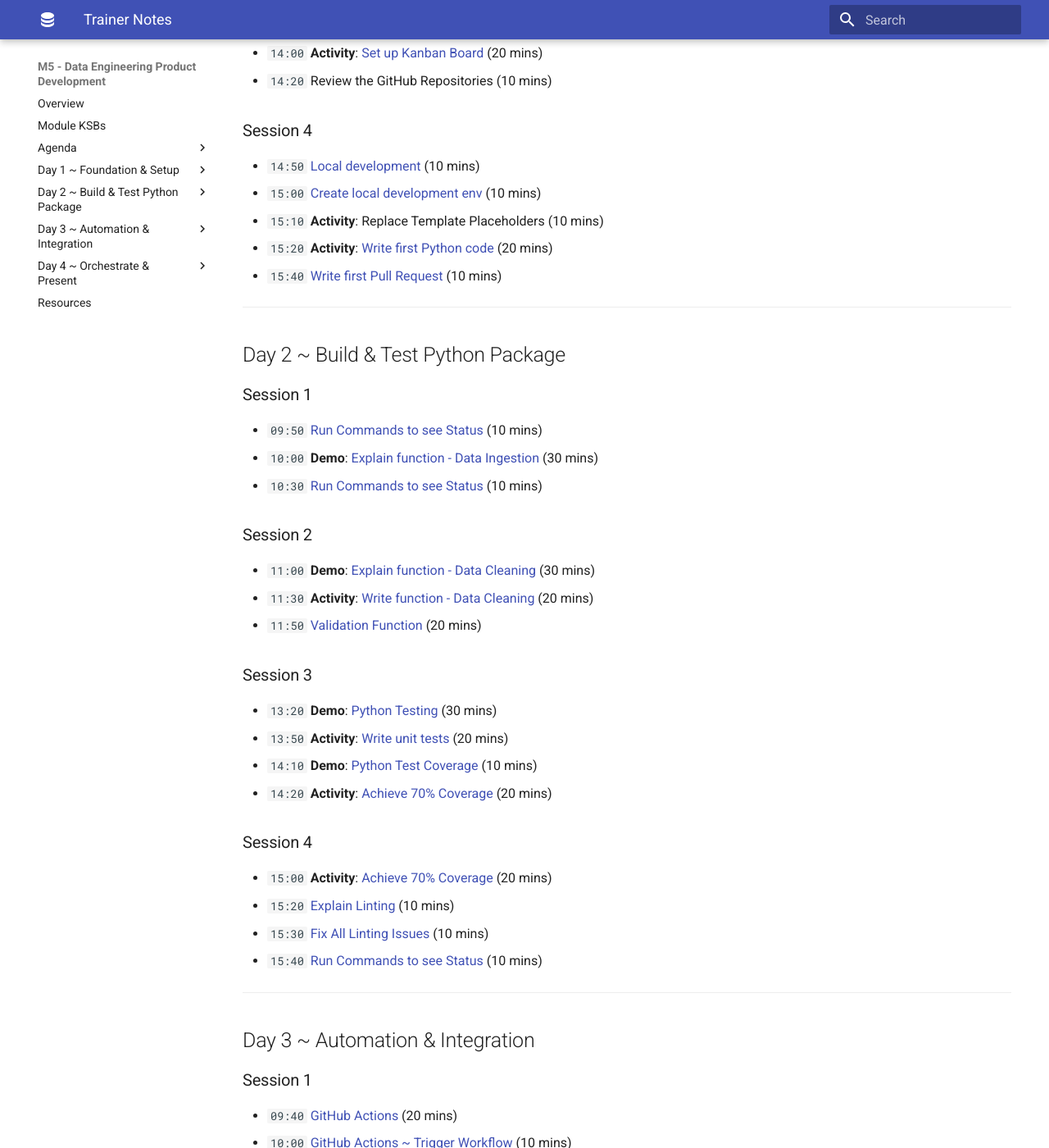
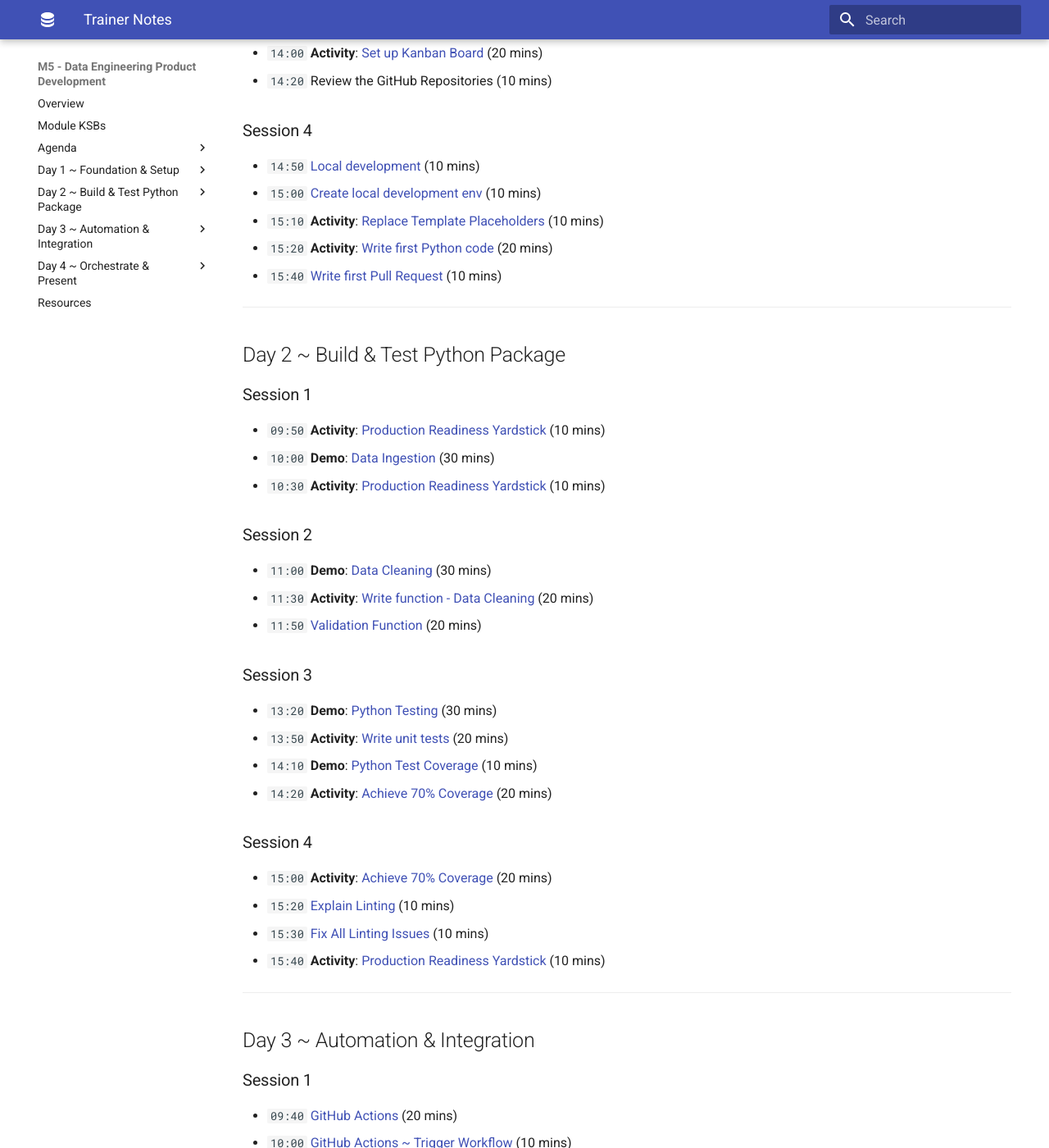
Before and after one commit to qaalabs/DE5M5, an MkDocs documentation site: the page built from docs/trainer.md, in a window 1280 px wide and 1400 px high, scrolled down 801 px. Shown: the whole window at 82% size. Built offline with MkDocs 1.6.1 and Material for MkDocs 9.7.7, drawn with Linux system fonts in a browser that asks for light colours.

Commit message:
Auto commit by uthisha

```diff
--- a/docs/trainer.md
+++ b/docs/trainer.md
@@ -30,7 +30,7 @@
 
 - `14:50` [Local development](day1/clone-repo.md) (10 mins)
 - `15:00` [Create local development env](day1/dev-environment.md) (10 mins)
-- `15:10` **Activity**: Replace Template Placeholders (10 mins)
+- `15:10` **Activity**: [Replace Template Placeholders](day1/placeholders.md) (10 mins)
 - `15:20` **Activity**: [Write first Python code](day1/write-code.md) (20 mins)
 - `15:40` [Write first Pull Request](day1/dev-commit.md) (10 mins)
 
@@ -40,13 +40,13 @@
 
 ### Session 1
 
-- `09:50` [Run Commands to see Status](labs/yardstick.md) (10 mins)
-- `10:00` **Demo**: [Explain function - Data Ingestion](day2/ingestion.md) (30 mins)
-- `10:30` [Run Commands to see Status](labs/yardstick.md) (10 mins)
+- `09:50` **Activity**: [Production Readiness Yardstick](labs/yardstick.md) (10 mins)
+- `10:00` **Demo**: [Data Ingestion](day2/ingestion.md) (30 mins)
+- `10:30` **Activity**: [Production Readiness Yardstick](labs/yardstick.md) (10 mins)
 
 ### Session 2
 
-- `11:00` **Demo**: [Explain function - Data Cleaning](day2/cleaning.md) (30 mins)
+- `11:00` **Demo**: [Data Cleaning](day2/cleaning.md) (30 mins)
 - `11:30` **Activity**: [Write function - Data Cleaning](day2/cleaning-enhancements.md) (20 mins)
 - `11:50` [Validation Function](day2/validation.md) (20 mins)
 
@@ -62,7 +62,7 @@
 - `15:00` **Activity**: [Achieve 70% Coverage](day2/coverage-goal.md) (20 mins)
 - `15:20` [Explain Linting](day2/linting.md) (10 mins)
 - `15:30` [Fix All Linting Issues](day2/linting-fixes.md) (10 mins)
-- `15:40` [Run Commands to see Status](labs/yardstick.md) (10 mins)
+- `15:40` **Activity**: [Production Readiness Yardstick](labs/yardstick.md) (10 mins)
 
 ---
 
--- a/mkdocs.yml
+++ b/mkdocs.yml
@@ -27,14 +27,15 @@ nav:
     - "Set up Kanban Board": day1/project-tasks.md
     - "Local development": day1/clone-repo.md
     - "Create local development env": day1/dev-environment.md
+    - "Replace Template Placeholders": day1/placeholders.md
     - "Write first Python code": day1/write-code.md
 
   - "Day 2 ~ Build & Test Python Package":
     - "🖥️ VM Setup + LOD Setup": labs/22-python-setup.md
-    - "Run Commands to see Status": labs/yardstick.md
-    - "Explain function - Data Ingestion": day2/ingestion.md
-    - "Run Commands to see Status": labs/yardstick.md
-    - "Explain function - Data Cleaning": day2/cleaning.md
+    - "Production Readiness Yardstick": labs/yardstick.md
+    - "Data Ingestion": day2/ingestion.md
+    - "Production Readiness Yardstick": labs/yardstick.md
+    - "Data Cleaning": day2/cleaning.md
     - "Write function - Data Cleaning": day2/cleaning-enhancements.md
     - "Validation Function": day2/validation.md
     - "Python Testing": day2/python-testing.md
@@ -43,7 +44,7 @@ nav:
     - "Achieve 70% Coverage": day2/coverage-goal.md
     - "Explain Linting": day2/linting.md
     - "Fix All Linting Issues": day2/linting-fixes.md
-    - "Run Commands to see Status": labs/yardstick.md
+    - "Production Readiness Yardstick": labs/yardstick.md
 
   - "Day 3 ~ Automation & Integration":
     - "GitHub Actions": day3/github-actions.md
```
Also changed, not shown: docs/agenda/day1.md (+1 -1 lines), docs/agenda/day2.md (+5 -5 lines), zensical.toml (+6 -5 lines).
